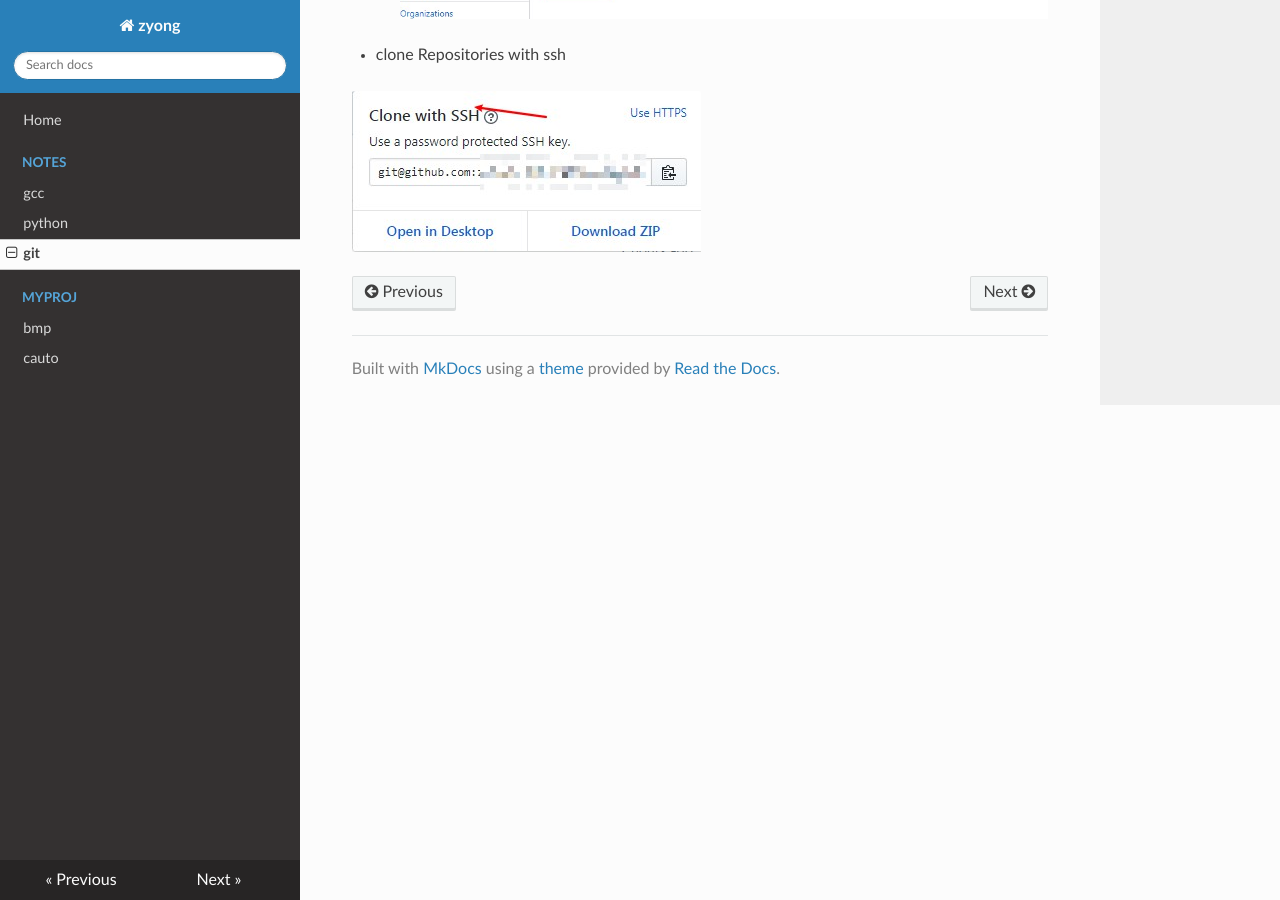
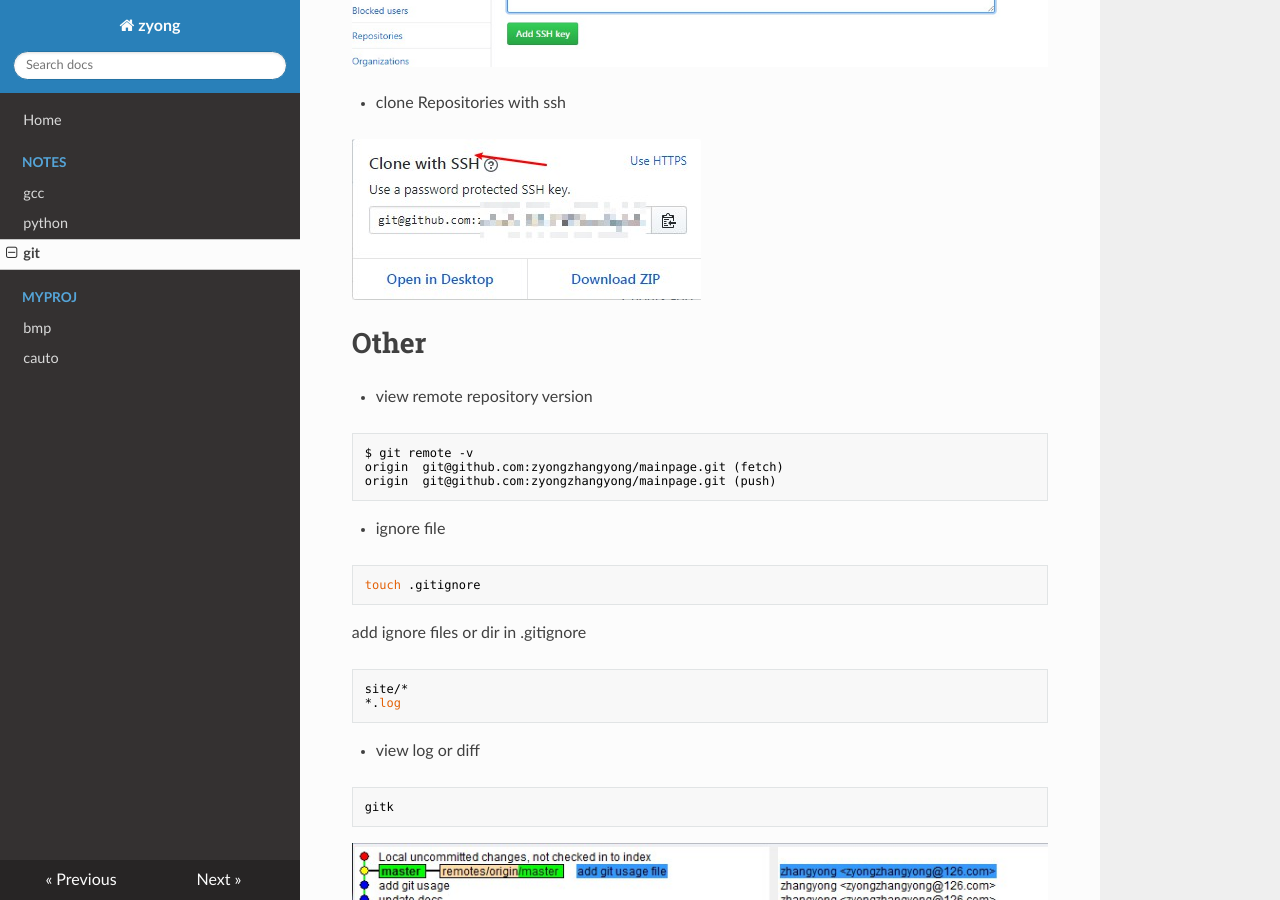
Before and after one commit to pithy-share/mainpage, an MkDocs documentation site: the page built from docs/notes/git.md, in a window 1280 px wide and 900 px high, scrolled down 3356 px. Built offline with MkDocs 1.6.1, drawn with Linux system fonts in a browser that asks for light colours; nearby versions of some CDN libraries.

Commit message:
git file add gik

````diff
--- a/docs/notes/git.md
+++ b/docs/notes/git.md
@@ -112,20 +112,44 @@ ssh-keygen -t rsa -C "your_email@example.com"
 
 * add pubkey to github
 
-* * 1.copy pulic key to clipboard
+1.copy pulic key to clipboard
 ```bash
 clip < ~/.ssh/id_rsa.pub
 ```
-* * 2.click setting
+2.click setting
 
 ![setting.img](../img/github_setting.jpg)
 
-* * 3.click `New SSH key`
+3.click `New SSH key`
 ![ssh.img](../img/github_ssh.jpg)
 
-* * 4.copy string from clipboard and add
+4.copy string from clipboard and add
 ![sshstring.img](../img/github_ssh_copy.jpg)
 
 * clone Repositories with ssh
 
 ![clonessh.img](../img/github_clonessh.jpg)
+
+# Other
+* view remote repository version
+```bash
+$ git remote -v
+origin  git@github.com:zyongzhangyong/mainpage.git (fetch)
+origin  git@github.com:zyongzhangyong/mainpage.git (push)
+```
+
+* ignore file
+```bash
+touch .gitignore
+```
+add ignore files or dir in .gitignore
+```bash
+site/*
+*.log
+```
+
+* view log or diff
+```bash
+gitk
+```
+![gitk.img](../img/gitk.jpg)
````
Also changed, not shown: docs/img/gitk.jpg (added), 1 other file.
